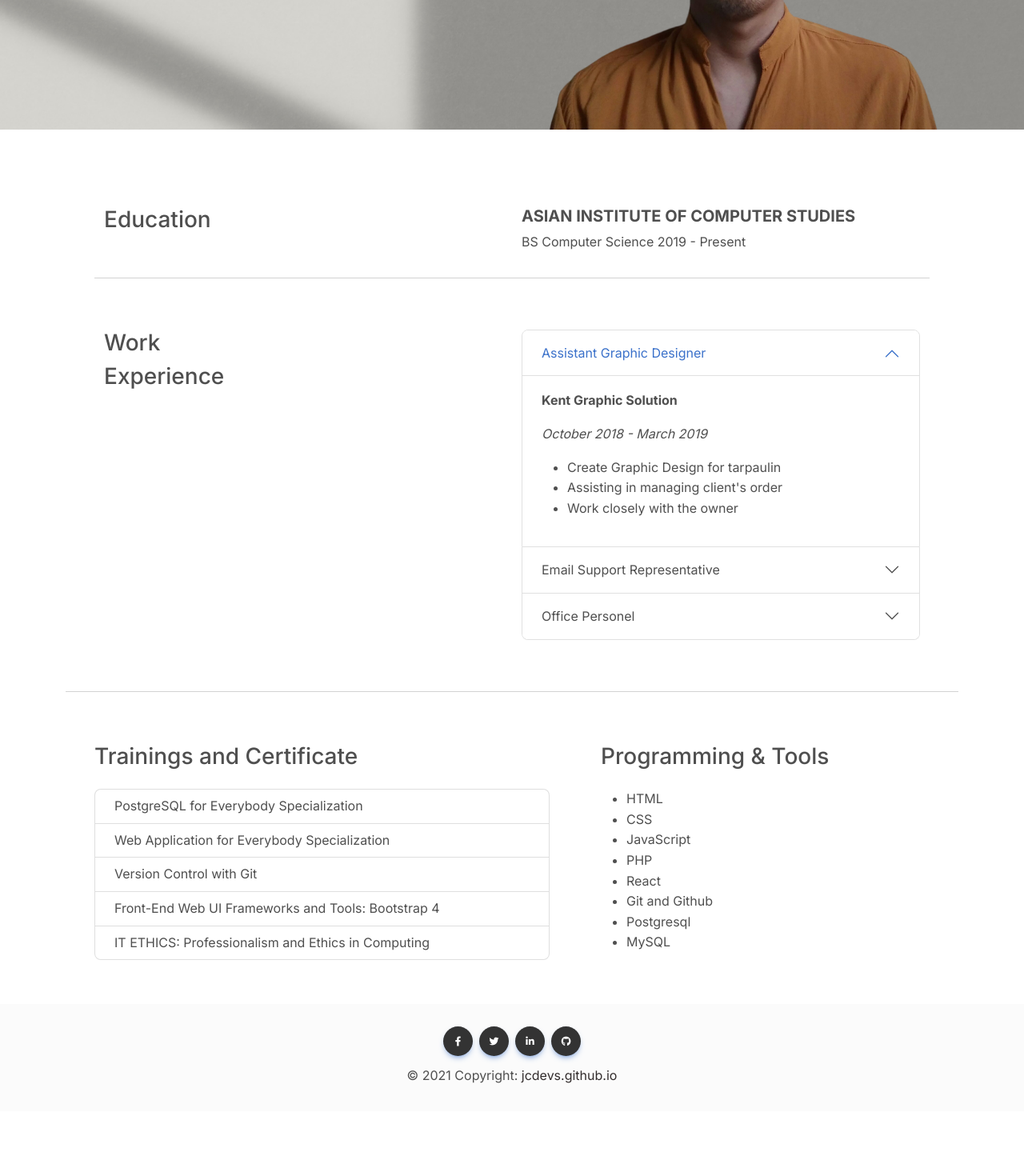
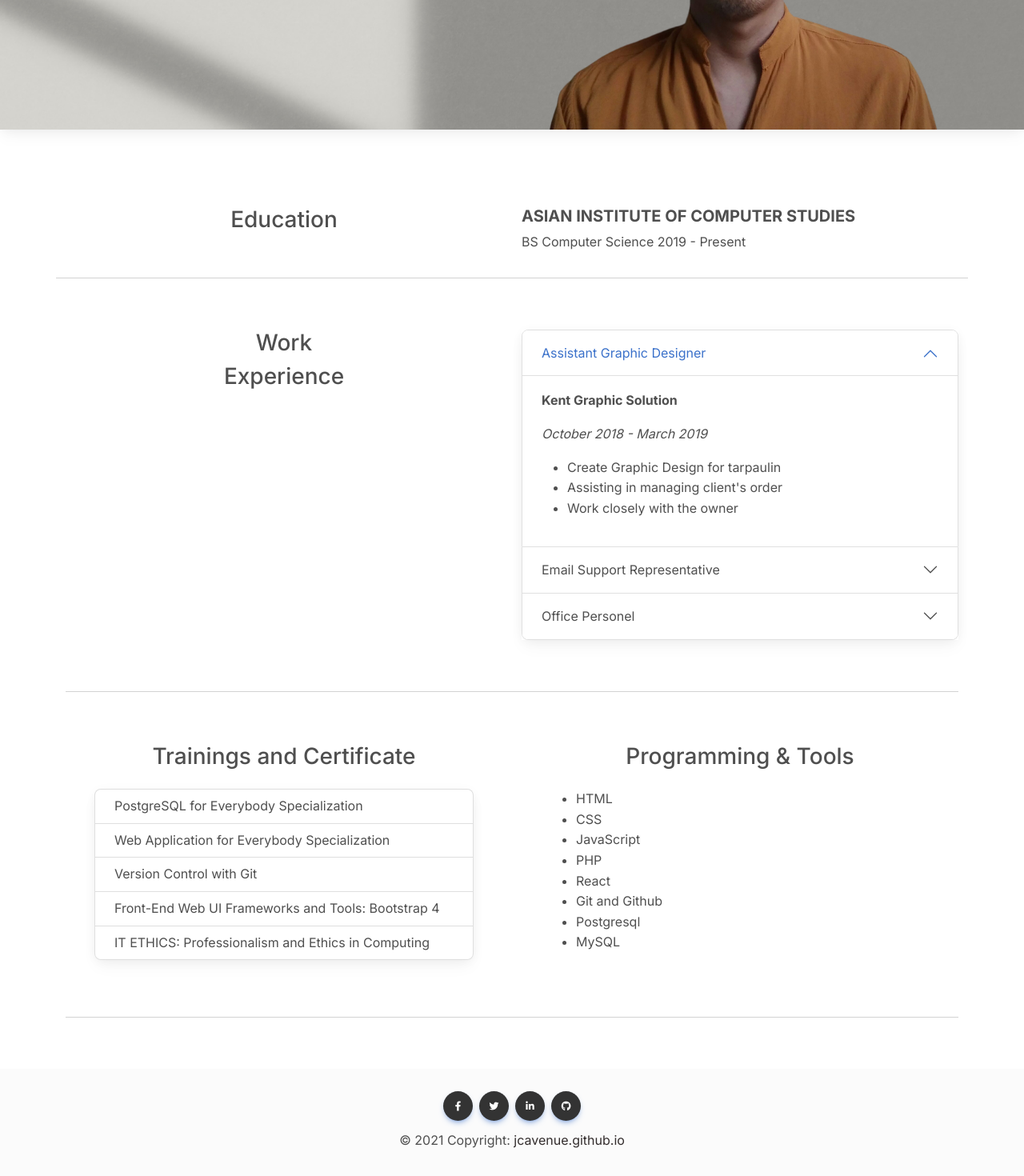
Before and after one commit to jcavenue/jcavenue.github.io, a React (Create React App) app: page /About in a window 1280 px wide. Shown: the part 564-2034 px from the top of the page at 80% size. Before the commit the page ends 1953 px from the top, so only its background shows below. Built offline with nearby package versions, Linux system fonts and the light colour scheme.

Commit message:
Finished About Page

```diff
--- a/src/Components/About.js
+++ b/src/Components/About.js
@@ -1,12 +1,10 @@
 import { withRouter } from "react-router-dom";
-import { MDBContainer, MDBRow, MDBCol, MDBTypography, MDBAccordion, MDBAccordionItem } from "mdb-react-ui-kit";
 import AboutFeature from "./AboutFeature";
 import AboutMore from "./AboutMore";
 
 const About = () => {
 	return (
 		<>
-
 			<AboutFeature />
 			<AboutMore />
 		</>
--- a/src/Components/AboutFeature.js
+++ b/src/Components/AboutFeature.js
@@ -1,3 +1,4 @@
+import { Link } from "react-router-dom";
 import { MDBContainer, MDBRow, MDBCol, MDBTypography, MDBBtn } from "mdb-react-ui-kit";
 import AboutBG_1 from "../Assets/img/AboutBG_1.png";
 import AboutBG_col from "../Assets/img/About_RowCol1_BG.png";
@@ -5,7 +6,7 @@ import AboutBG_col from "../Assets/img/About_RowCol1_BG.png";
 const AboutFeature = () => {
 	return (
 		<>
-			<div className='pt-5 text-center bg-image'
+			<div className='pt-5 text-center bg-image shadow-4'
         style={{ backgroundImage: `url(${AboutBG_1})`}} >
 				<MDBContainer className="pt-5">
 					<MDBRow className="mt-5">
@@ -14,19 +15,21 @@ const AboutFeature = () => {
 							<MDBTypography variant='h1' className="fw-bold text-white text-center text-md-start"  style={{fontSize: '50px'}}>FRONT END</MDBTypography>
 							<MDBTypography variant='h1' className="fw-bold text-white text-center text-md-start pb-3"  style={{fontSize: '50px'}}>DEVELOPER</MDBTypography>
 							<div className='text-center text-md-start pb-3'>
-								<MDBBtn  color='success'>
-								Contact me
-							</MDBBtn>
+								<Link to="/Contact">
+									<MDBBtn  color='success'>
+										Contact me
+									</MDBBtn>
+								</Link>
+
 							</div>
 
 							<p className="lh-base fw-normal text-center text-md-start">
 								I’m a web developer living in the Philippines. I am a fan of technology,
 								web development, and reading. I’m also interested in art and design.
-								You can read my blog with a click on the button above.
 							</p>
 						</MDBCol>
 						<MDBCol sm="12" lg="6" className="bg-image mt-3">
-							<img src={AboutBG_col} className='img-fluid' alt='...' />
+							<img src={AboutBG_col} className='img-fluid' alt='John Carlo Fababeir' />
 						</MDBCol>
 					</MDBRow>
 				</MDBContainer>
--- a/src/Components/AboutMore.js
+++ b/src/Components/AboutMore.js
@@ -4,21 +4,21 @@ const AboutMore = () => {
 	return (
 		<>
 			<MDBContainer className="my-5">
-				<MDBRow className="p-5">
-					<MDBCol md="6" className=" text-start fw-bold">
+				<MDBRow className="py-5">
+					<MDBCol md="6" className="text-center  fw-bold">
 						<MDBTypography variant='h3'>Education</MDBTypography>
 					</MDBCol>
-					<MDBCol md="6" className="pb-3 mt-5 mt-sm-0 text-start">
-						<h5 className="fw-bold">ASIAN INSTITUTE OF COMPUTER STUDIES</h5>
-						<p>BS Computer Science 2019 - Present</p>
+					<MDBCol md="6" className="pb-3 mt-5 mt-sm-0 text-center text-sm-start">
+							<h5 className="fw-bold">ASIAN INSTITUTE OF COMPUTER STUDIES</h5>
+							<p>BS Computer Science 2019 - Present</p>
 					</MDBCol>
 					<hr/>
-					<MDBCol md="6" className="mt-5 text-start fw-bold">
+					<MDBCol md="6" className="mt-5 text-center fw-bold">
 						<MDBTypography variant='h3'>Work</MDBTypography>
 						<MDBTypography variant='h3'>Experience</MDBTypography>
 					</MDBCol>
 					<MDBCol md="6" className="mt-5 text-start">
-						<MDBAccordion initialActive='accordionCollapse1'>
+						<MDBAccordion initialActive='accordionCollapse1' className="shadow-4">
 							<MDBAccordionItem collapseId='accordionCollapse1' headerTitle='Assistant Graphic Designer'>
 								<p className="fw-bold">Kent Graphic Solution</p>
 								<p className="fst-italic">October 2018 - March 2019</p>
@@ -48,19 +48,19 @@ const AboutMore = () => {
 					</MDBCol>
 				</MDBRow>
 				<hr/>
-				<MDBRow className="pt-5">
-					<MDBCol xs="12" md="7" className="px-5">
-						<MDBTypography variant='h3' className="pb-3">Trainings and Certificate</MDBTypography>
-						<MDBListGroup>
-							<MDBListGroupItem tag='a' target="_blank" href='https://www.coursera.org/account/accomplishments/specialization/certificate/3ZYGPNC72GE3'>PostgreSQL for Everybody Specialization</MDBListGroupItem>
-							<MDBListGroupItem tag='a' target="_blank" href='https://www.coursera.org/account/accomplishments/specialization/certificate/WJXSQCTL436W'>Web Application for Everybody Specialization</MDBListGroupItem>
-							<MDBListGroupItem tag='a' target="_blank" href='https://www.coursera.org/account/accomplishments/certificate/CBHFKKE8HL56'>Version Control with Git</MDBListGroupItem>
-							<MDBListGroupItem tag='a' target="_blank" href='https://www.coursera.org/account/accomplishments/certificate/RUHW9MK5782D'>Front-End Web UI Frameworks and Tools: Bootstrap 4</MDBListGroupItem>
-							<MDBListGroupItem tag='a' target="_blank" href='https://www.futurelearn.com/certificates/geih6gx'>IT ETHICS: Professionalism and Ethics in Computing</MDBListGroupItem>
+				<MDBRow className="py-5">
+					<MDBCol xs="12" md="6" className="px-5">
+						<MDBTypography variant='h3' className="pb-3 text-center">Trainings and Certificate</MDBTypography>
+						<MDBListGroup className="shadow-4">
+							<MDBListGroupItem tag='a' target="_blank" rel="noreferrer nofollow" href='https://www.coursera.org/account/accomplishments/specialization/certificate/3ZYGPNC72GE3'>PostgreSQL for Everybody Specialization</MDBListGroupItem>
+							<MDBListGroupItem tag='a' target="_blank" rel="noreferrer nofollow" href='https://www.coursera.org/account/accomplishments/specialization/certificate/WJXSQCTL436W'>Web Application for Everybody Specialization</MDBListGroupItem>
+							<MDBListGroupItem tag='a' target="_blank" rel="noreferrer nofollow" href='https://www.coursera.org/account/accomplishments/certificate/CBHFKKE8HL56'>Version Control with Git</MDBListGroupItem>
+							<MDBListGroupItem tag='a' target="_blank" rel="noreferrer nofollow" href='https://www.coursera.org/account/accomplishments/certificate/RUHW9MK5782D'>Front-End Web UI Frameworks and Tools: Bootstrap 4</MDBListGroupItem>
+							<MDBListGroupItem tag='a' target="_blank" rel="noreferrer nofollow" href='https://www.futurelearn.com/certificates/geih6gx'>IT ETHICS: Professionalism and Ethics in Computing</MDBListGroupItem>
 						</MDBListGroup>
 					</MDBCol >
-					<MDBCol xs="12" md="5" className="mt-5 mt-md-0 px-3">
-						<MDBTypography variant='h3' className="pb-3 ">Programming & Tools</MDBTypography>
+					<MDBCol xs="12" md="6" className="mt-5 mt-md-0 px-5">
+						<MDBTypography variant='h3' className="pb-3 text-center ">Programming & Tools</MDBTypography>
 						<ul>
 							<li>HTML</li>
 							<li>CSS</li>
@@ -73,6 +73,10 @@ const AboutMore = () => {
 						</ul>
 					</MDBCol>
 				</MDBRow>
+				<hr/>
+				<MDBRow>
+
+				</MDBRow>
 			</MDBContainer>
 
 		</>
--- a/src/Components/Footer.js
+++ b/src/Components/Footer.js
@@ -21,7 +21,7 @@ export default function Footer() {
 				<div className='text-center p-2' >
 					&copy; {new Date().getFullYear()} Copyright:{' '}
 					<a className='text-dark' target="_blank" rel="noreferrer nofollow" href='https://jcavenue.github.io'>
-						jcdevs.github.io
+						jcavenue.github.io
 					</a>
 				</div>
       </MDBContainer>
--- a/src/Components/Project.js
+++ b/src/Components/Project.js
@@ -19,7 +19,7 @@ const Project = () => {
 			<MDBContainer className="py-5 ">
 				<section className="mt-2">
 					<MDBTypography variant='h1' className="fw-bold text-center text-md-start">Personal Projects</MDBTypography>
-					<p className="pb-4 lh-base fw-normal">All of the project here were the outcome of what I learned from being a self taught developer and to state what can I do with my current skills.
+					<p className="pb-4 lh-base text-center text-sm-start fw-normal">All of the project here were the outcome of what I learned from being a self taught developer and to state what can I do with my current skills.
 					</p>
 				</section>
 				<hr/>
--- a/src/Components/ProjectDetails.js
+++ b/src/Components/ProjectDetails.js
@@ -11,7 +11,7 @@ const ProjectDetails = (({Project}) => {
 				</div>
 			</MDBCol>
 			<MDBCol md="12" lg="7"className="px-4 pt-4 pt-sm-2">
-				<MDBTypography variant='h3' className="fw-bold text-start">{Project.Project}</MDBTypography>
+				<MDBTypography variant='h3' className="text-start">{Project.Project}</MDBTypography>
 				<p className="fst-italic fs-6">{Project.Create}</p>
 				<p>
 					{
```
Also changed, not shown: src/Assets/img/aics_logo.png (added).
